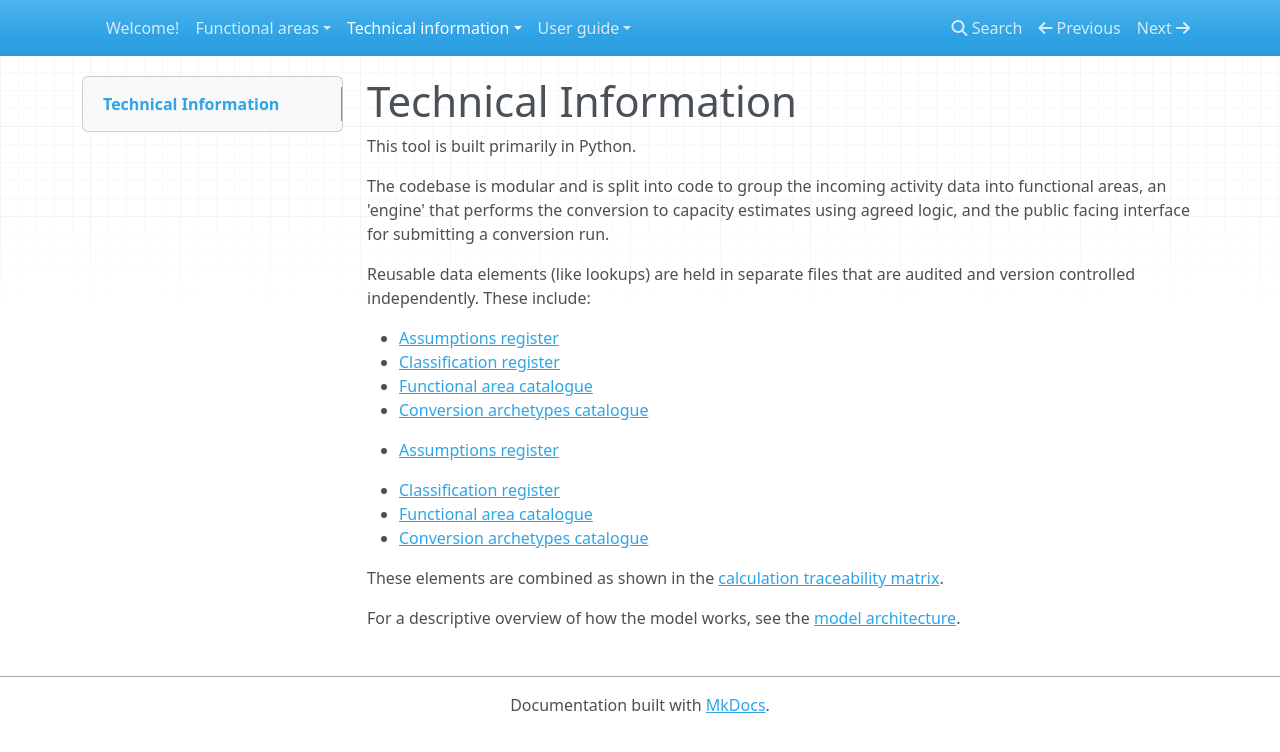
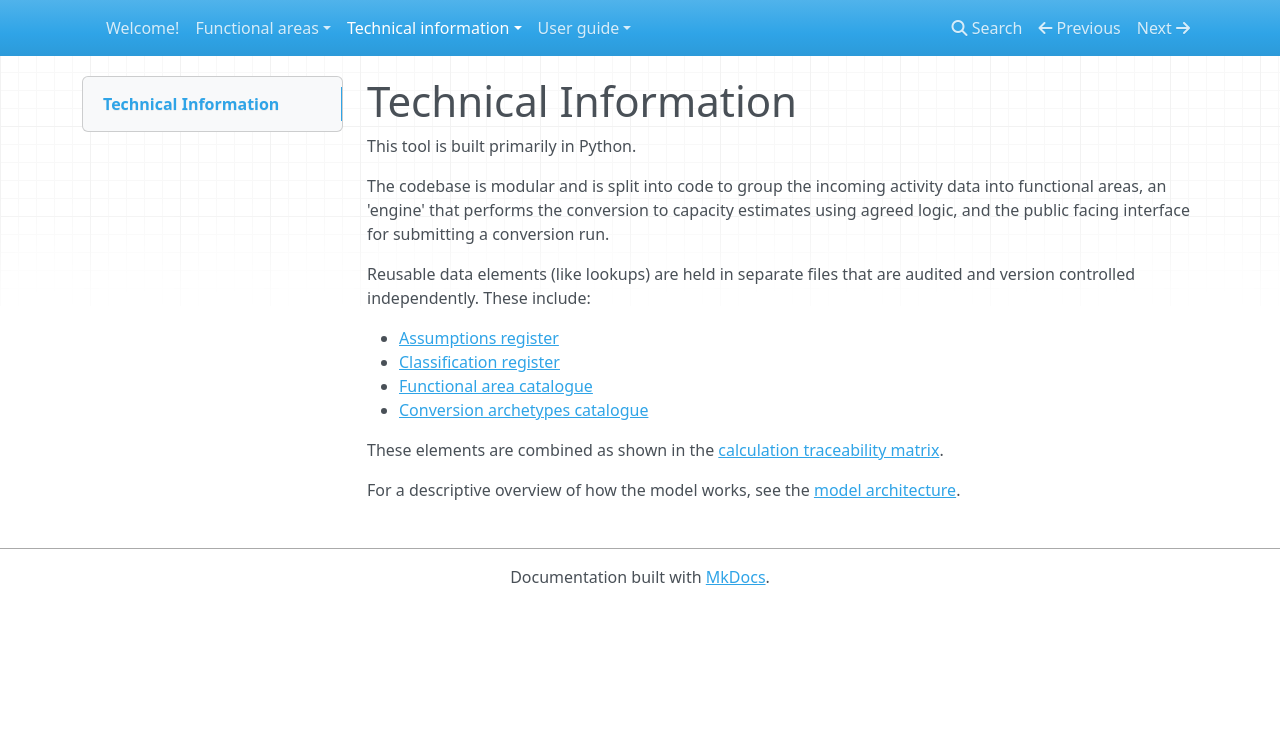
Before and after one commit to The-Strategy-Unit/open-plan-docs, an MkDocs documentation site: the page built from docs/technical-information/index.md, in a window 1280 px wide. Shown: the top 752 px of the page. Built offline with MkDocs 1.6.1, drawn with Linux system fonts in a browser that asks for light colours; nearby versions of some CDN libraries; comment, search, counter and statistics services are not loaded.

Commit message:
Update docs/technical-information/index.md
Co-authored-by: Rhian Davies <thetrianglegirl@gmail.com>

```diff
--- a/docs/technical-information/index.md
+++ b/docs/technical-information/index.md
@@ -15,10 +15,6 @@ Reusable data elements (like lookups) are held in separate files that are
 audited and version controlled independently.
 These include:
 
-- [Assumptions register](/technical-information/assumptions-register)
-- [Classification register](/technical-information/classification-register)
-- [Functional area catalogue](/technical-information/functional-area-catalogue)
-- [Conversion archetypes catalogue](/technical-information/conversion-archetypes-catalogue)
 
 - [Assumptions register](assumptions-register)
 - [Classification register](classification-register)
```
